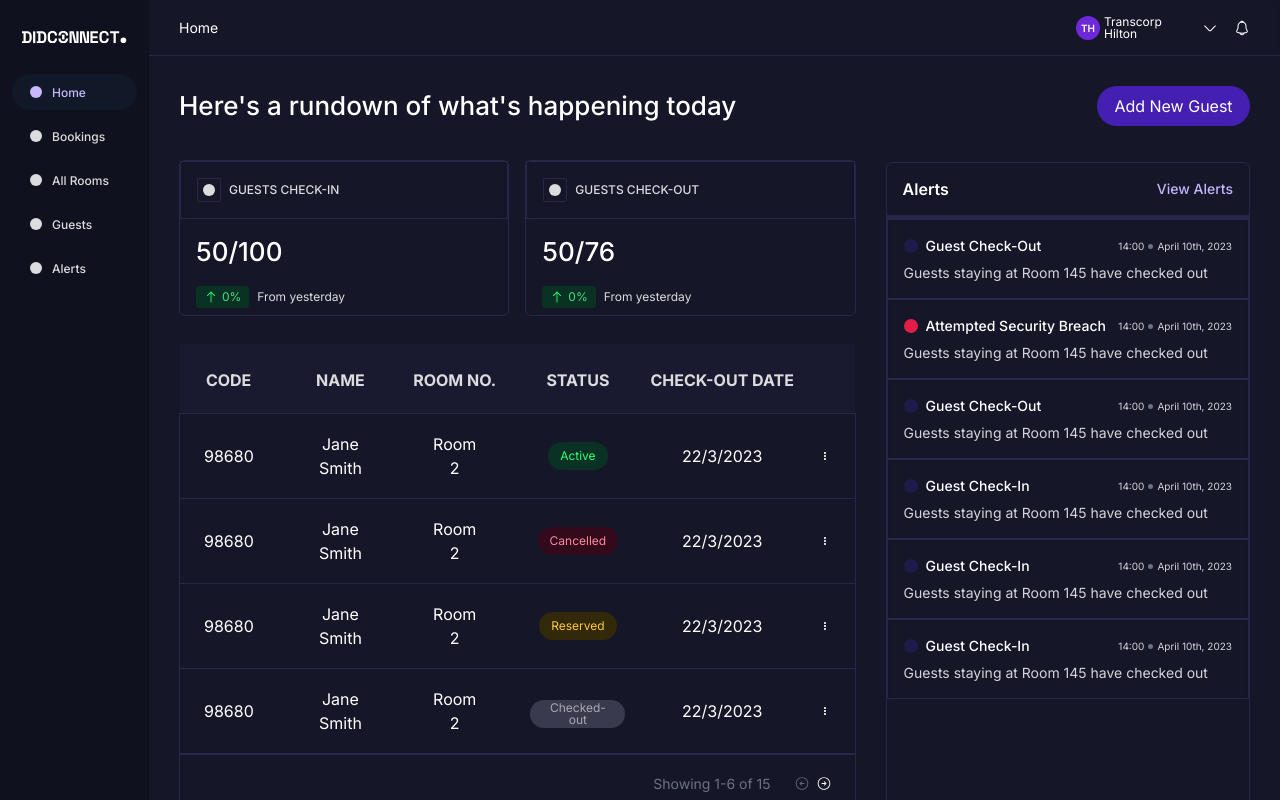
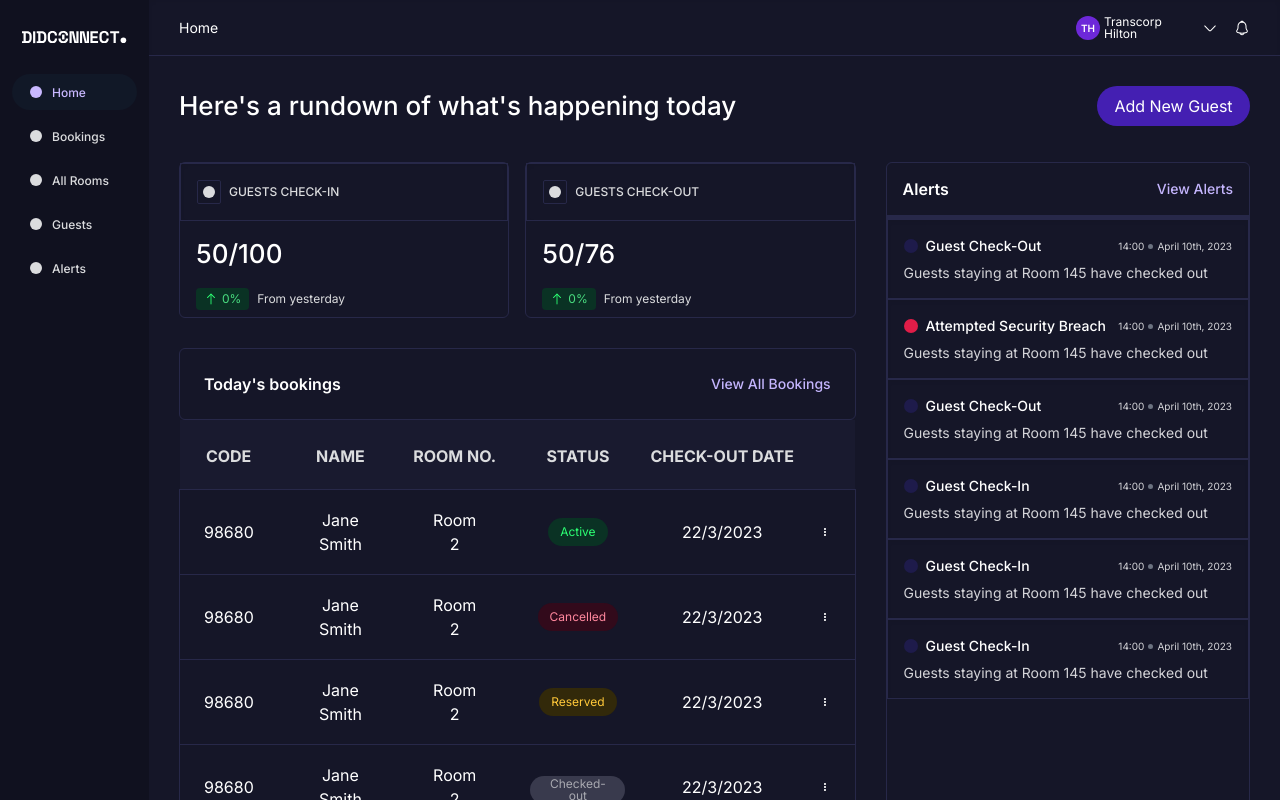
Before and after one commit to Camillarhi/Didconnect, a Next.js app: page / in a window 1280 px wide. Built offline with nearby package versions, Linux system fonts and the light colour scheme.

Commit message:
completed dashboard

```diff
--- a/src/app/page.tsx
+++ b/src/app/page.tsx
@@ -6,13 +6,13 @@ Needs globalThis.crypto polyfill.
 This is *not* the crypto you're thinking of.
 It's the original crypto...CRYPTOGRAPHY.
 */
+import Alerts from "@/components/alerts/alerts";
+import Button from "@/components/button/button";
 import StatisticsCards from "@/components/statisticsCard/statisticsCards";
 import StatusBadge from "@/components/statusBadge/statusBadge";
+import TableGroup from "@/components/table/tableGroup";
 import Image from "next/image";
 import { webcrypto } from "node:crypto";
-import TableGroup from "@/components/table/tableGroup";
-import Button from "@/components/button/button";
-import AlertBox from "@/components/alertBox/alertBox";
 
 // @ts-ignore
 if (!globalThis.crypto) globalThis.crypto = webcrypto;
@@ -139,6 +139,108 @@ export default function Home() {
         />
       ),
     },
+    {
+      key: 4,
+      name: "Jane Smith",
+      Status: <StatusBadge status="Checked-out" />,
+      Code: 98680,
+      "Room No.": "Room 2",
+      "Check-out date": "22/3/2023",
+      "": (
+        <Image
+          alt=""
+          src={"/assets/svgs/menu-icon.svg"}
+          height={14}
+          width={14}
+          className=" cursor-pointer"
+        />
+      ),
+    },
+    {
+      key: 4,
+      name: "Jane Smith",
+      Status: <StatusBadge status="Checked-out" />,
+      Code: 98680,
+      "Room No.": "Room 2",
+      "Check-out date": "22/3/2023",
+      "": (
+        <Image
+          alt=""
+          src={"/assets/svgs/menu-icon.svg"}
+          height={14}
+          width={14}
+          className=" cursor-pointer"
+        />
+      ),
+    },
+    {
+      key: 4,
+      name: "Jane Smith",
+      Status: <StatusBadge status="Checked-out" />,
+      Code: 98680,
+      "Room No.": "Room 2",
+      "Check-out date": "22/3/2023",
+      "": (
+        <Image
+          alt=""
+          src={"/assets/svgs/menu-icon.svg"}
+          height={14}
+          width={14}
+          className=" cursor-pointer"
+        />
+      ),
+    },
+    {
+      key: 4,
+      name: "Jane Smith",
+      Status: <StatusBadge status="Checked-out" />,
+      Code: 98680,
+      "Room No.": "Room 2",
+      "Check-out date": "22/3/2023",
+      "": (
+        <Image
+          alt=""
+          src={"/assets/svgs/menu-icon.svg"}
+          height={14}
+          width={14}
+          className=" cursor-pointer"
+        />
+      ),
+    },
+    {
+      key: 4,
+      name: "Jane Smith",
+      Status: <StatusBadge status="Checked-out" />,
+      Code: 98680,
+      "Room No.": "Room 2",
+      "Check-out date": "22/3/2023",
+      "": (
+        <Image
+          alt=""
+          src={"/assets/svgs/menu-icon.svg"}
+          height={14}
+          width={14}
+          className=" cursor-pointer"
+        />
+      ),
+    },
+    {
+      key: 4,
+      name: "Jane Smith",
+      Status: <StatusBadge status="Checked-out" />,
+      Code: 98680,
+      "Room No.": "Room 2",
+      "Check-out date": "22/3/2023",
+      "": (
+        <Image
+          alt=""
+          src={"/assets/svgs/menu-icon.svg"}
+          height={14}
+          width={14}
+          className=" cursor-pointer"
+        />
+      ),
+    },
   ];
 
   const columns = [
@@ -153,7 +255,7 @@ export default function Home() {
   return (
     <>
       <div className=" mb-[1.875rem] flex justify-between items-center">
-        <p className=" font-medium text-[1.625rem] leading-loose">
+        <p className=" font-medium md:text-[1.625rem] text-base leading-loose">
           Here&apos;s a rundown of what&apos;s happening today
         </p>
         <Button className=" w-[9.5625rem]">Add New Guest</Button>
@@ -161,26 +263,20 @@ export default function Home() {
       <div className=" flex gap-[1.875rem] flex-col md:flex-row">
         <div className="md:w-[65%] w-full gap-y-[1.875rem] flex flex-col">
           <StatisticsCards />
-          <div className=" w-full max-w-full overflow-auto max-h-[calc(100vh-13.75rem)]">
-            <TableGroup data={data} columns={columns} />
+          <div>
+            <div className=" h-[4.5rem] border border-[#272849] rounded-md flex justify-between items-center px-6 py-4">
+              <p className=" font-semibold">Today&apos;s bookings</p>
+              <p className="text-violet-300 text-sm font-medium capitalize leading-tight">
+                View All bookings
+              </p>
+            </div>
+            <div className=" w-full max-w-full h-[30.9375rem] max-h-[30.9375rem]">
+              <TableGroup data={data} columns={columns} />
+            </div>
           </div>
         </div>
 
-        <div className=" md:w-[35%] w-full border border-[#272849] rounded-md">
-          <div className=" flex justify-between items-center px-4 py-2 h-[3.5rem] border-b-4 border-[#272849]">
-            <p className=" font-semibold">Alerts</p>
-            <p className="text-violet-300 text-sm font-medium capitalize leading-tight">
-              View Alerts
-            </p>
-          </div>
-
-          <AlertBox title="Guest check-out" status="bg-indigo-950" />
-          <AlertBox title="Attempted security breach" status="bg-rose-600" />
-          <AlertBox title="Guest check-out" status="bg-indigo-950" />
-          <AlertBox title="Guest check-in" status="bg-indigo-950" />
-          <AlertBox title="Guest check-in" status="bg-indigo-950" />
-          <AlertBox title="Guest check-in" status="bg-indigo-950" />
-        </div>
+        <Alerts />
       </div>
     </>
   );
--- /dev/null
+++ b/src/components/alerts/alerts.tsx
@@ -0,0 +1,21 @@
+import AlertBox from "../alertBox/alertBox";
+
+export default function Alerts() {
+  return (
+    <div className=" md:w-[35%] w-full border border-[#272849] rounded-md">
+      <div className=" flex justify-between items-center px-4 py-2 h-[3.5rem] border-b-4 border-[#272849]">
+        <p className=" font-semibold">Alerts</p>
+        <p className="text-violet-300 text-sm font-medium capitalize leading-tight">
+          View Alerts
+        </p>
+      </div>
+
+      <AlertBox title="Guest check-out" status="bg-indigo-950" />
+      <AlertBox title="Attempted security breach" status="bg-rose-600" />
+      <AlertBox title="Guest check-out" status="bg-indigo-950" />
+      <AlertBox title="Guest check-in" status="bg-indigo-950" />
+      <AlertBox title="Guest check-in" status="bg-indigo-950" />
+      <AlertBox title="Guest check-in" status="bg-indigo-950" />
+    </div>
+  );
+}
--- a/src/components/button/button.tsx
+++ b/src/components/button/button.tsx
@@ -19,7 +19,7 @@ export default function Button({
       disabled={disabled}
       type={type}
       onClick={onClick}
-      className={`${className} text-white bg-primary h-10 rounded-full font-poppins capitalize`}
+      className={`${className} text-white bg-primary h-10 rounded-full text-sm md:text-base font-poppins capitalize`}
     >
       {children}
     </button>
--- a/src/components/statisticsCard/statisticsCard.tsx
+++ b/src/components/statisticsCard/statisticsCard.tsx
@@ -9,7 +9,7 @@ export default function StatisticsCard({
   stats: string;
 }) {
   return (
-    <div className="grow shrink basis-0 rounded-md border border-[#272849] flex-col justify-start items-start inline-flex">
+      <div className="grow shrink basis-0 rounded-md border border-[#272849] flex-col justify-start items-start inline-flex h-[9.5rem">
       <div className="self-stretch p-4 shadow-inner justify-start items-center gap-2 inline-flex border border-[#272849]">
         <div className="w-6 h-6 rounded-sm border border-[#272849] justify-center items-center gap-2.5 flex">
           <div className="w-3 h-3 relative bg-[#DBDCDE] rounded-[1.1875rem]" />
--- a/src/components/statisticsCard/statisticsCards.tsx
+++ b/src/components/statisticsCard/statisticsCards.tsx
@@ -3,7 +3,7 @@ import StatisticsCard from "./statisticsCard";
 
 export default function StatisticsCards() {
   return (
-    <div className="w-full h-[9.5rem] justify-between items-center gap-4 flex">
+    <div className="w-full h-fit md:justify-between md:items-center gap-4 flex flex-col md:flex-row">
       <StatisticsCard title=" Guests CHECK-IN" stats="50/100" />
       <StatisticsCard title=" Guests CHECK-OUT" stats="50/76" />
     </div>
--- a/src/components/table/table.tsx
+++ b/src/components/table/table.tsx
@@ -24,6 +24,7 @@ export type TableProps = {
 
 export default function Table({ data, columns, onClick }: TableProps) {
   return (
+    <div className=" w-[90vw] h-full max-w-[90vw] md:w-full md:max-w-full max-h-full overflow-auto">
       <table className=" w-full table-auto">
         <thead className="whitespace-nowrap sticky top-0 z-20 bg-[#191A2F] text-[#DBDCDE] font-medium uppercase">
           <tr>
@@ -53,5 +54,6 @@ export default function Table({ data, columns, onClick }: TableProps) {
           ))}
         </tbody>
       </table>
+    </div>
   );
 }
```
Lines whose indentation alone changed are shown as unchanged.
